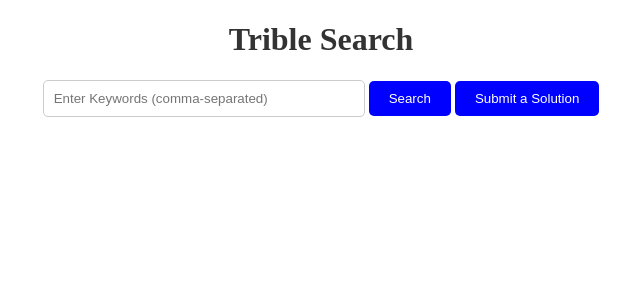
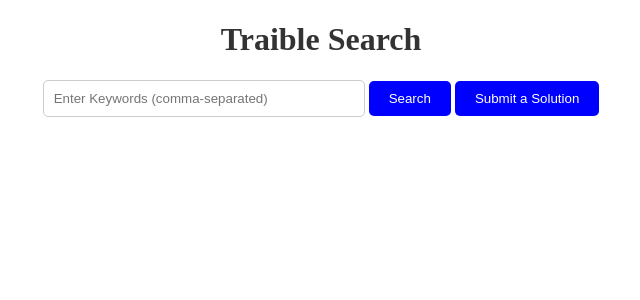
Before and after one commit to AquaBread/tribleProject, a Flask app: page / in a window 1280 px wide. Shown: the top 300 px of the page, without its empty margins (319-959 px from the left). Run offline with Flask 3, Linux system fonts and the light colour scheme; some libraries are stand-ins or nearby versions.

Commit message:
Trible to Traible

```diff
--- a/templates/index.html
+++ b/templates/index.html
@@ -3,12 +3,12 @@
 <head>
     <meta charset="UTF-8">
     <meta name="viewport" content="width=device-width, initial-scale=1.0">
-    <title>Trible</title>
+    <title>Traible</title>
     <link rel="stylesheet" type="text/css" href="{{ url_for('static', filename='css/styles.css') }}">
     <script src="https://cdn.jsdelivr.net/npm/canvas-confetti@1.4.0/dist/confetti.browser.min.js"></script>
 </head>
 <body>
-    <h1 id="top"><a href="/" class="tribble-search-link">Trible Search</a></h1>
+    <h1 id="top"><a href="/" class="tribble-search-link">Traible Search</a></h1>
 
     <div class="search-container">
         <input type="text" id="keywords" name="keywords" placeholder="Enter Keywords (comma-separated)">
@@ -27,7 +27,7 @@
         </div>
 
         <div class="right-column scrollable">
-            <h2 id="trible-knowledge-heading" class="hidden">Trible Knowledge</h2>
+            <h2 id="trible-knowledge-heading" class="hidden">Traible Knowledge</h2>
             <div id="tk-results" class="results-container"></div>
         </div>
     </div>
```
